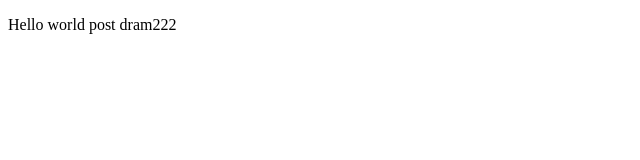
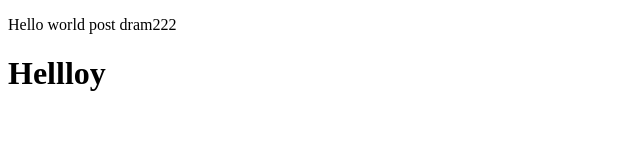
Before and after one commit to RogovskiIgor/Work, a plain HTML site: page index.html in a window 1280 px wide. Shown: the whole page, without its empty margins (0-640 px from the left). Drawn offline with Linux system fonts and the light colour scheme.

Commit message:
indexMod

```diff
--- a/index.html
+++ b/index.html
@@ -11,6 +11,7 @@
 
 
     <p onclick="">Hello world post dram222</p>
+    <h1>Hellloy</h1>
 
 
         <script src="js/script.js"></script>
```
